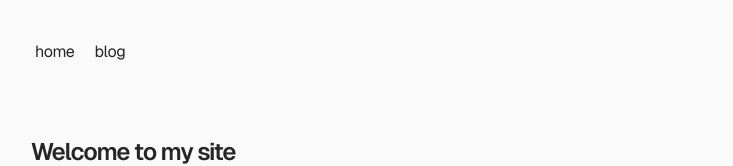
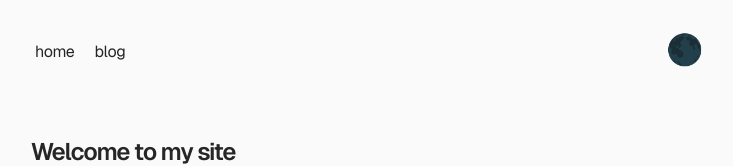
Before and after one commit to MarkSeliverstov/blog, a Next.js app: page / in a window 1280 px wide. Shown: the top 166 px of the page, without its empty margins (273-1006 px from the left). Built offline with nearby package versions, Linux system fonts and the light colour scheme.

Commit message:
chore: add theme swithcer

```diff
--- a/app/components/navbar.tsx
+++ b/app/components/navbar.tsx
@@ -1,4 +1,5 @@
 import Link from "next/link";
+import { ThemeSwitcher } from "./themeSwither";
 
 const navItems: Record<string, { name: string }> = {
   "/": {
@@ -14,7 +15,7 @@ export function Navbar(): Readonly<React.ReactNode> {
     <aside className="-ml-[8px] mb-16 tracking-tight">
       <div className="lg:sticky lg:top-20">
         <nav
-          className="flex flex-row items-start relative px-0 pb-0 fade md:overflow-auto scroll-pr-6 md:relative"
+          className="flex flex-row items-start relative px-0 pb-0 fade md:overflow-auto scroll-pr-6 md:relative w-full"
           id="nav"
         >
           <div className="flex flex-row space-x-0 pr-10">
@@ -30,6 +31,9 @@ export function Navbar(): Readonly<React.ReactNode> {
               );
             })}
           </div>
+          <div className="ml-auto">
+            <ThemeSwitcher />
+          </div>
         </nav>
       </div>
     </aside>
--- /dev/null
+++ b/app/components/themeSwither.tsx
@@ -0,0 +1,26 @@
+"use client";
+import { useTheme } from "next-themes";
+import { useEffect, useState } from "react";
+
+export function ThemeSwitcher() {
+  const [mounted, setMounted] = useState(false);
+  const { setTheme, resolvedTheme: theme } = useTheme();
+
+  useEffect(() => {
+    setMounted(true);
+  }, []);
+
+  if (theme === "dark") {
+    // This is a hack to fix the dark theme for code blocks
+    // import "highlight.js/styles/github-dark.css";
+  }
+
+  return (
+    <button
+      className="text-3xl"
+      onClick={() => setTheme(theme === "dark" ? "light" : "dark")}
+    >
+      {mounted ? (theme === "dark" ? "🌕" : "🌑") : "🌕"}
+    </button>
+  );
+}
--- a/app/globals.css
+++ b/app/globals.css
@@ -96,7 +96,7 @@ body {
 /* } */
 
 .prose pre {
-  @apply bg-neutral-50 dark:bg-neutral-900 rounded-lg overflow-x-auto border border-neutral-200 dark:border-neutral-900 py-2 px-3 text-sm;
+  @apply bg-neutral-100 dark:bg-neutral-900 rounded-lg overflow-x-auto border border-neutral-200 dark:border-neutral-900 py-2 px-3 text-sm;
 }
 
 .prose code {
--- a/app/layout.tsx
+++ b/app/layout.tsx
@@ -3,6 +3,7 @@ import localFont from "next/font/local";
 import type { Metadata } from "next";
 import { Navbar } from "./components/navbar";
 import { NextFontWithVariable } from "next/dist/compiled/@next/font";
+import { Providers } from "./providers";
 
 const geistSans: NextFontWithVariable = localFont({
   src: "./fonts/GeistVF.woff",
@@ -32,10 +33,13 @@ export default function RootLayout({
     <html
       lang="en"
       className={`${geistSans.className} antialiased`}
+      suppressHydrationWarning
     >
       <body className="max-w-2xl mx-4 mt-8 lg:mx-auto">
-        <Navbar />
-        <main>{children}</main>
+        <Providers>
+          <Navbar />
+          <main>{children}</main>
+        </Providers>
       </body>
     </html>
   );
--- /dev/null
+++ b/app/providers.tsx
@@ -0,0 +1,15 @@
+"use client";
+
+import { ThemeProvider as NextThemesProvider } from "next-themes";
+
+export function Providers({
+  children,
+}: {
+  children: React.ReactNode;
+}): React.ReactNode {
+  return (
+    <NextThemesProvider attribute="class" defaultTheme="system">
+      {children}
+    </NextThemesProvider>
+  );
+}
--- a/package.json
+++ b/package.json
@@ -15,6 +15,7 @@
     "highlight.js": "^11.10.0",
     "next": "14.2.14",
     "next-mdx-remote": "^5.0.0",
+    "next-themes": "^0.3.0",
     "react": "^18.3.1"
   },
   "devDependencies": {
--- a/tailwind.config.ts
+++ b/tailwind.config.ts
@@ -13,5 +13,6 @@ const config: Config = {
     },
   },
   plugins: [],
+  darkMode: "class",
 };
 export default config;
```
Also changed, not shown: 1 other file (tests, documents, lock files or other folders).
